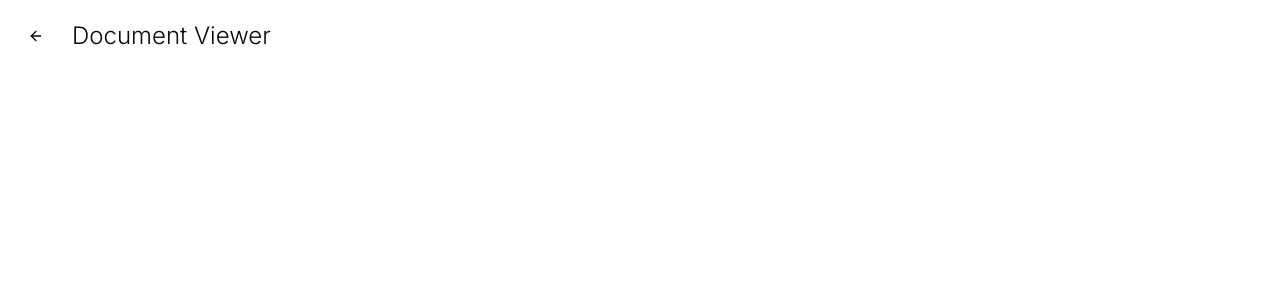
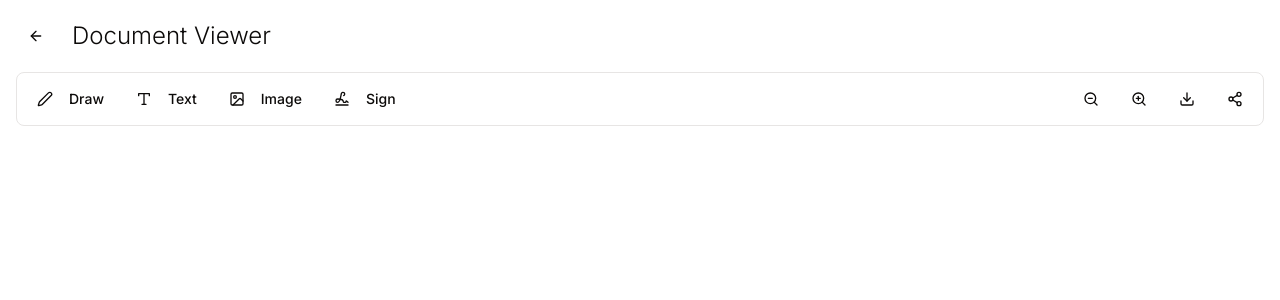
Before and after one commit to alexctseng/ASign0, a Next.js app in the folder my-nextjs-app/: page /pdf-viewer in a window 1280 px wide. Shown: the top 300 px of the page. Built offline with nearby package versions, Linux system fonts and the light colour scheme.

Commit message:
added toolbar.tsx and signature-pad.tsx
added toolbar.tsx and signature-pad.tsx

```diff
--- a/my-nextjs-app/package.json
+++ b/my-nextjs-app/package.json
@@ -22,6 +22,7 @@
     "tailwindcss-animate": "^1.0.7"
   },
   "devDependencies": {
+    "@shadcn/ui": "^0.0.4",
     "@types/node": "^20",
     "@types/react": "^18",
     "@types/react-dom": "^18",
--- a/my-nextjs-app/src/app/pdf-viewer/page.tsx
+++ b/my-nextjs-app/src/app/pdf-viewer/page.tsx
@@ -1,20 +1,37 @@
 'use client'
+
 import { useSearchParams } from 'next/navigation'
-import { useState, useEffect } from 'react'
+import { useState, useEffect, useRef } from 'react'
 import { Button } from "@/components/ui/button"
 import { ArrowLeft } from 'lucide-react'
 import Link from 'next/link'
+import { PDFToolbar } from '@/components/pdf/toolbar'
+import { SignaturePad } from '@/components/pdf/signature-pad'
+
+// Define types for our annotations
+interface Annotation {
+  id: string
+  type: 'signature' | 'text' | 'drawing'
+  x: number
+  y: number
+  content: string
+}
 
 export default function PDFViewer() {
   const searchParams = useSearchParams()
   const [pdfUrl, setPdfUrl] = useState<string>('')
+  const [currentTool, setCurrentTool] = useState<string>('')
+  const [showSignaturePad, setShowSignaturePad] = useState(false)
+  const [annotations, setAnnotations] = useState<Annotation[]>([])
+  const [scale, setScale] = useState(1)
+
+  const containerRef = useRef<HTMLDivElement>(null)
 
   useEffect(() => {
     const url = searchParams.get('url')
     if (url) setPdfUrl(decodeURIComponent(url))
   }, [searchParams])
 
-  // Clean up object URL when component unmounts
   useEffect(() => {
     return () => {
       if (pdfUrl.startsWith('blob:')) {
@@ -23,9 +40,31 @@ export default function PDFViewer() {
     }
   }, [pdfUrl])
 
+  const handleToolSelect = (tool: string) => {
+    setCurrentTool(tool)
+    if (tool === 'signature') {
+      setShowSignaturePad(true)
+    }
+  }
+
+  const handleSignatureSave = (signatureData: string) => {
+    setAnnotations(prev => [...prev, {
+      id: crypto.randomUUID(),
+      type: 'signature',
+      x: 0,
+      y: 0,
+      content: signatureData
+    }])
+    setShowSignaturePad(false)
+  }
+
+  const handleZoomIn = () => setScale(prev => Math.min(prev + 0.1, 2))
+  const handleZoomOut = () => setScale(prev => Math.max(prev - 0.1, 0.5))
+
   return (
     <div className="min-h-screen p-4">
-      <div className="flex justify-between items-center mb-4">
+      <div className="flex flex-col gap-4">
+        <div className="flex justify-between items-center">
           <div className="flex items-center gap-4">
             <Button variant="ghost" size="icon" asChild>
               <Link href="/">
@@ -34,11 +73,20 @@ export default function PDFViewer() {
             </Button>
             <h1 className="text-2xl font-light">Document Viewer</h1>
           </div>
-        <div className="flex gap-2">
-          {/* We'll add signature and edit tools here later */}
         </div>
-      </div>
-      <div className="w-full h-[calc(100vh-100px)]">
+
+        <PDFToolbar
+          onToolSelect={handleToolSelect}
+          onZoomIn={handleZoomIn}
+          onZoomOut={handleZoomOut}
+          currentTool={currentTool}
+        />
+
+        <div
+          ref={containerRef}
+          className="w-full h-[calc(100vh-180px)] relative"
+          style={{ transform: `scale(${scale})` }}
+        >
           {pdfUrl && (
             <iframe
               src={`${pdfUrl}#toolbar=0`}
@@ -46,7 +94,37 @@ export default function PDFViewer() {
               title="PDF Viewer"
             />
           )}
+
+          {/* Render annotations */}
+          {annotations.map(annotation => (
+            <div
+              key={annotation.id}
+              style={{
+                position: 'absolute',
+                left: annotation.x,
+                top: annotation.y,
+                pointerEvents: currentTool ? 'none' : 'all',
+                cursor: 'move'
+              }}
+            >
+              {annotation.type === 'signature' && (
+                <img
+                  src={annotation.content}
+                  alt="Signature"
+                  className="max-w-[200px]"
+                />
+              )}
             </div>
+          ))}
+        </div>
+      </div>
+
+      {showSignaturePad && (
+        <SignaturePad
+          onSave={handleSignatureSave}
+          onClose={() => setShowSignaturePad(false)}
+        />
+      )}
     </div>
   )
 }
--- /dev/null
+++ b/my-nextjs-app/src/components/pdf/signature-pad.tsx
@@ -0,0 +1,86 @@
+'use client'
+
+import { useRef, useEffect } from 'react'
+import { Button } from "@/components/ui/button"
+import { Check, X } from "lucide-react"
+
+interface SignaturePadProps {
+  onSave: (signature: string) => void
+  onClose: () => void
+}
+
+export function SignaturePad({ onSave, onClose }: SignaturePadProps) {
+  const canvasRef = useRef<HTMLCanvasElement>(null)
+  const contextRef = useRef<CanvasRenderingContext2D | null>(null)
+  const isDrawing = useRef(false)
+
+  useEffect(() => {
+    const canvas = canvasRef.current
+    if (!canvas) return
+
+    canvas.width = 500
+    canvas.height = 200
+
+    const context = canvas.getContext('2d')
+    if (!context) return
+
+    context.strokeStyle = 'black'
+    context.lineWidth = 2
+    context.lineCap = 'round'
+    contextRef.current = context
+  }, [])
+
+  const startDrawing = (e: React.MouseEvent) => {
+    const { offsetX, offsetY } = e.nativeEvent
+    contextRef.current?.beginPath()
+    contextRef.current?.moveTo(offsetX, offsetY)
+    isDrawing.current = true
+  }
+
+  const draw = (e: React.MouseEvent) => {
+    if (!isDrawing.current) return
+    const { offsetX, offsetY } = e.nativeEvent
+    contextRef.current?.lineTo(offsetX, offsetY)
+    contextRef.current?.stroke()
+  }
+
+  const stopDrawing = () => {
+    contextRef.current?.closePath()
+    isDrawing.current = false
+  }
+
+  const handleSave = () => {
+    const signature = canvasRef.current?.toDataURL()
+    if (signature) {
+      onSave(signature)
+    }
+  }
+
+  return (
+    <div className="fixed inset-0 bg-background/80 backdrop-blur-sm z-50 flex items-center justify-center">
+      <div className="bg-background rounded-lg shadow-lg p-6 w-[550px]">
+        <h3 className="text-lg font-medium mb-4">Draw Your Signature</h3>
+        <div className="border rounded-lg p-2 mb-4">
+          <canvas
+            ref={canvasRef}
+            onMouseDown={startDrawing}
+            onMouseMove={draw}
+            onMouseUp={stopDrawing}
+            onMouseLeave={stopDrawing}
+            className="w-full border rounded cursor-crosshair bg-white"
+          />
+        </div>
+        <div className="flex justify-end gap-2">
+          <Button variant="ghost" onClick={onClose}>
+            <X className="h-4 w-4 mr-2" />
+            Cancel
+          </Button>
+          <Button onClick={handleSave}>
+            <Check className="h-4 w-4 mr-2" />
+            Save Signature
+          </Button>
+        </div>
+      </div>
+    </div>
+  )
+}
--- /dev/null
+++ b/my-nextjs-app/src/components/pdf/toolbar.tsx
@@ -0,0 +1,68 @@
+'use client'
+
+import React from 'react'
+import { Button } from "@/components/ui/button"
+import {
+  Pen,
+  Type,
+  Image as ImageIcon,
+  Signature,
+  Download,
+  Share2,
+  ZoomIn,
+  ZoomOut
+} from "lucide-react"
+
+interface ToolbarProps {
+  onToolSelect: (tool: string) => void;
+  onZoomIn: () => void;
+  onZoomOut: () => void;
+  currentTool: string;
+}
+
+export function PDFToolbar({
+  onToolSelect,
+  onZoomIn,
+  onZoomOut,
+  currentTool
+}: ToolbarProps) {
+  const tools = [
+    { id: 'draw', icon: Pen, label: 'Draw' },
+    { id: 'text', icon: Type, label: 'Text' },
+    { id: 'image', icon: ImageIcon, label: 'Image' },
+    { id: 'signature', icon: Signature, label: 'Sign' },
+  ]
+
+  return (
+    <div className="flex items-center justify-between w-full bg-background border rounded-lg p-2">
+      <div className="flex items-center gap-2">
+        {tools.map((tool) => (
+          <Button
+            key={tool.id}
+            variant={currentTool === tool.id ? "default" : "ghost"}
+            size="sm"
+            onClick={() => onToolSelect(tool.id)}
+          >
+            <tool.icon className="h-4 w-4 mr-2" />
+            {tool.label}
+          </Button>
+        ))}
+      </div>
+
+      <div className="flex items-center gap-2">
+        <Button variant="ghost" size="sm" onClick={onZoomOut}>
+          <ZoomOut className="h-4 w-4" />
+        </Button>
+        <Button variant="ghost" size="sm" onClick={onZoomIn}>
+          <ZoomIn className="h-4 w-4" />
+        </Button>
+        <Button variant="ghost" size="sm">
+          <Download className="h-4 w-4" />
+        </Button>
+        <Button variant="ghost" size="sm">
+          <Share2 className="h-4 w-4" />
+        </Button>
+      </div>
+    </div>
+  )
+}
```
Also changed, not shown: 1 other file (tests, documents, lock files or other folders). Lines whose indentation alone changed are shown as unchanged.
